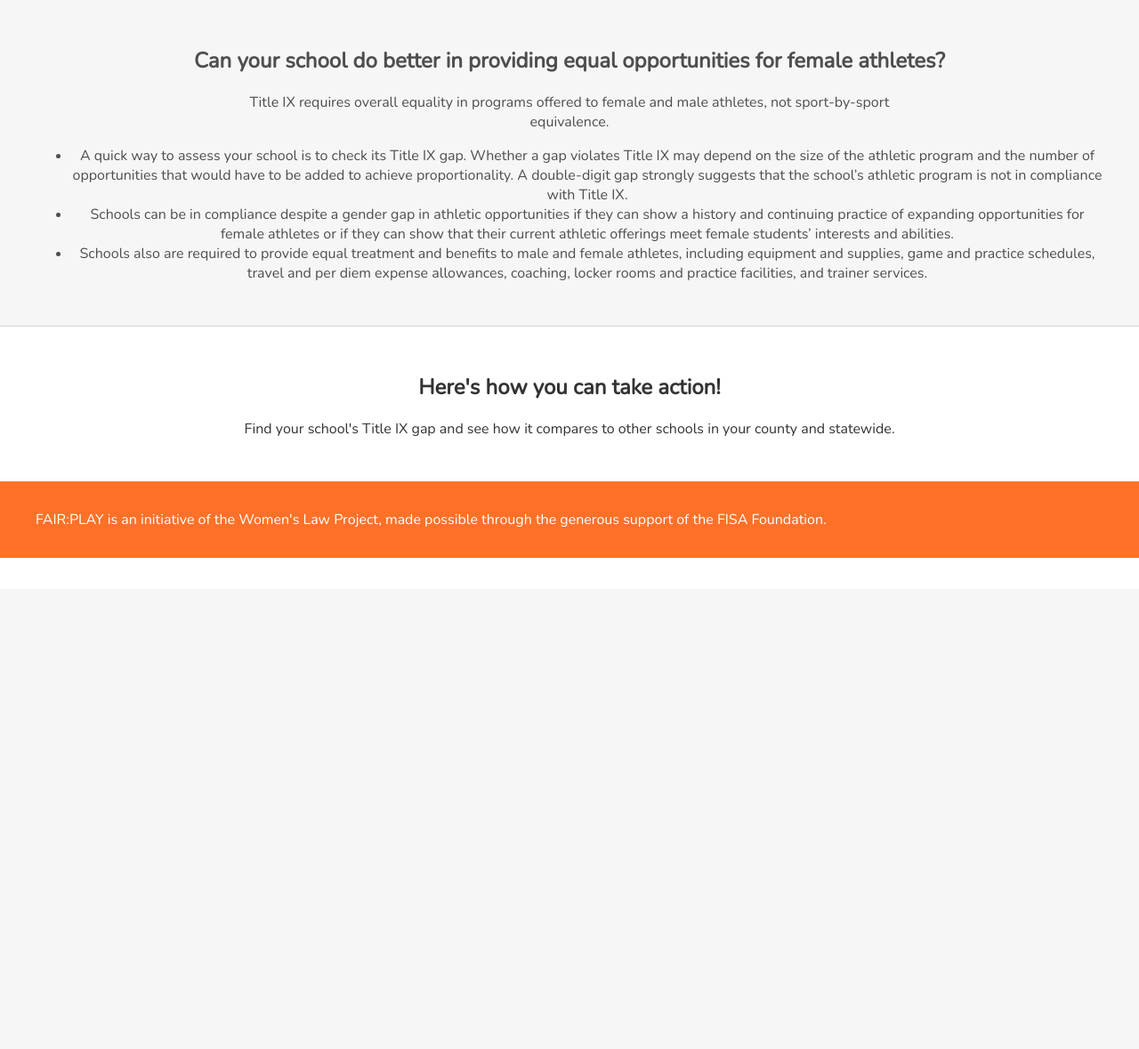
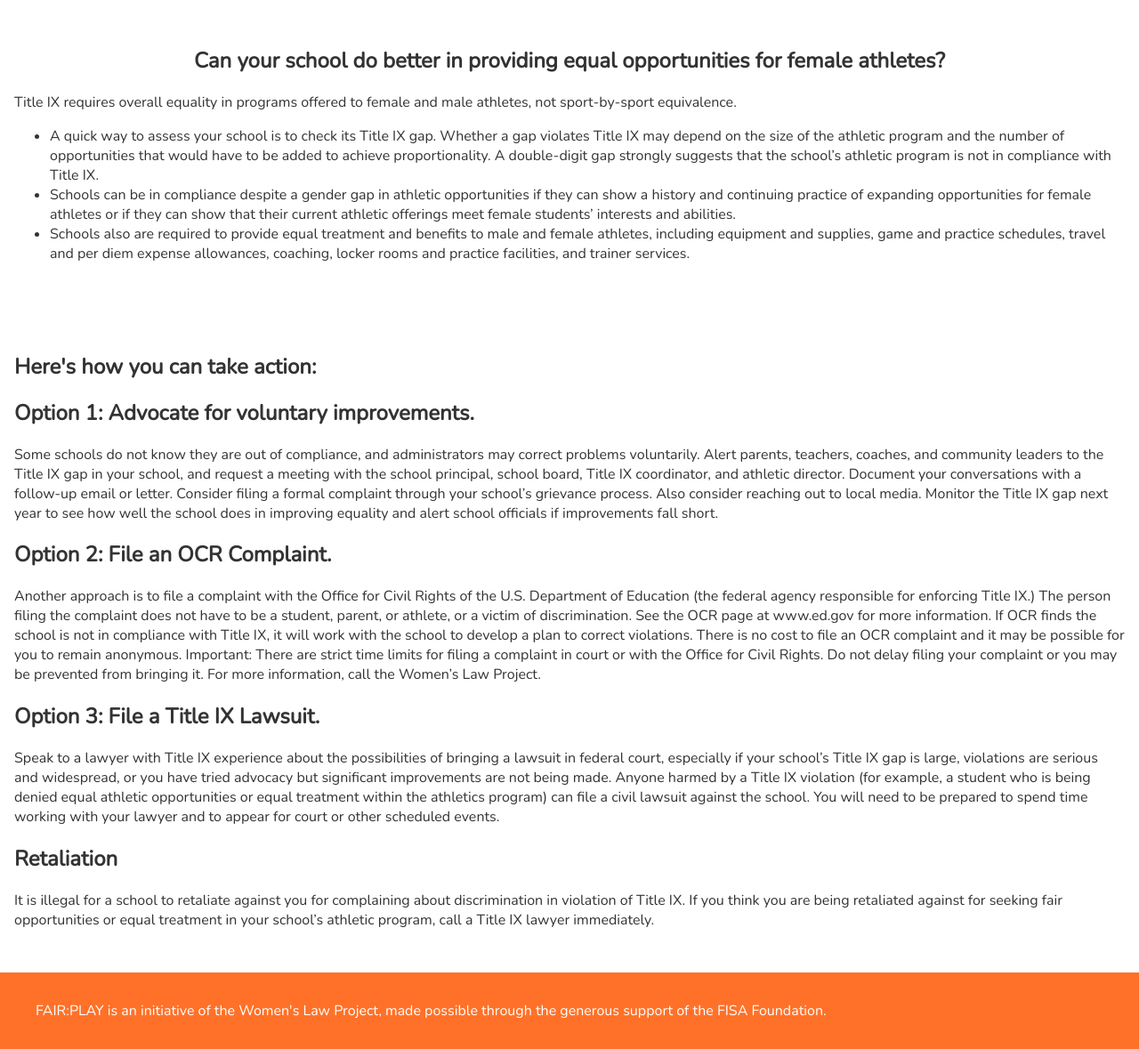
Before and after one commit to silverli/FairPlay, a Django app: page /take_action/ in a window 1280 px wide. Shown: the part 138-1317 px from the top of the page at 89% size. Before the commit the page ends 765 px from the top, so only its background shows below. Run offline with Django 3.2, Linux system fonts and the light colour scheme.

Commit message:
New Stuff

```diff
--- a/webapp/templates/header.html
+++ b/webapp/templates/header.html
@@ -4,6 +4,7 @@
     <head>
         <title>FAIR:PLAY</title>
         <link href="{% static "css/app.css" %}" rel="stylesheet">
+        <script src="{% static "js/test.js" %}"></script>
         <meta name="viewport" content="initial-scale=1, maximum-scale=1">
     </head>
     <body>
--- a/webapp/templates/take_action.html
+++ b/webapp/templates/take_action.html
@@ -1,7 +1,7 @@
 {% include "header.html" %}
     <main>
-        <section class="intro">
-            <div class="intro-wrapper">
+        <section class="opportunity">
+            <div class="opportunity-wrapper">
                 <h1>Can your school do better in providing equal opportunities for female athletes?</h1>
                 <p>Title IX requires overall equality in programs offered to female and male athletes, not sport-by-sport equivalence.</p>
                 <ul>
@@ -19,10 +19,49 @@
                 </ul>
             </div>
         </section>
-        <section class="school-search">
-            <div class="school-search-container">
-                <h2>Here's how you can take action!</h2>
-                <p>Find your school's Title IX gap and see how it compares to other schools in your county and statewide.</p>
+        <section class="tab">
+            <div>
+                <h2>Here's how you can take action:</h2>
+            </div>
+            <div class="tab-header">
+                <h2>Option 1: Advocate for voluntary improvements.</h2>
+                <p>
+                    Some schools do not know they are out of compliance, and administrators may correct problems voluntarily.
+                    Alert parents, teachers, coaches, and community leaders to the Title IX gap in your school, and request a meeting with the
+                    school principal, school board, Title IX coordinator, and athletic director. Document your conversations with a follow-up email
+                    or letter. Consider filing a formal complaint through your school’s grievance process. Also consider reaching out to local media.
+                    Monitor the Title IX gap next year to see how well the school does in improving equality and alert school officials if
+                    improvements fall short.
+                </p>
+            </div>
+            <div class="tab-header">
+                <h2>Option 2: File an OCR Complaint.</h2>
+                <p>
+                    Another approach is to file a complaint with the Office for Civil Rights of the U.S. Department of Education (the federal agency
+                    responsible for enforcing Title IX.) The person filing the complaint does not have to be a student, parent, or athlete, or a victim of discrimination. See the OCR page at
+                    www.ed.gov for more information. If OCR finds the school is not in compliance with Title IX, it will
+                    work with the school to develop a plan to correct violations. There is no cost to file an OCR complaint and it may be possible
+                    for you to remain anonymous. Important: There are strict time limits for filing a complaint in court or with the Office for Civil Rights. Do not delay filing your
+                    complaint or you may be prevented from bringing it. For more information, call the Women’s Law Project.
+                </p>
+            </div>
+            <div class="tab-header">
+                <h2>Option 3: File a Title IX Lawsuit.</h2>
+                <p>
+                    Speak to a lawyer with Title IX experience about the possibilities of bringing a lawsuit in federal court,
+                    especially if your school’s Title IX gap is large, violations are serious and widespread, or you have tried advocacy but significant
+                    improvements are not being made. Anyone harmed by a Title IX violation (for example, a student who is being denied equal
+                    athletic opportunities or equal treatment within the athletics program) can file a civil lawsuit against the school.
+                    You will need to be prepared to spend time working with your lawyer and to appear for court or other scheduled events.
+                </p>
+            </div>
+            <div class="tab-header">
+                <h2>Retaliation</h2>
+                <p>
+                    It is illegal for a school to retaliate against you for complaining about discrimination in violation of Title IX.
+                    If you think you are being retaliated against for seeking fair opportunities or equal treatment in your school’s
+                    athletic program, call a Title IX lawyer immediately.
+                </p>
             </div>
         </section>
     </main>
```
Also changed, not shown: webapp/static/css/home.css (+26 -4 lines), webapp/static/js/test.js (+9 -0 lines).
